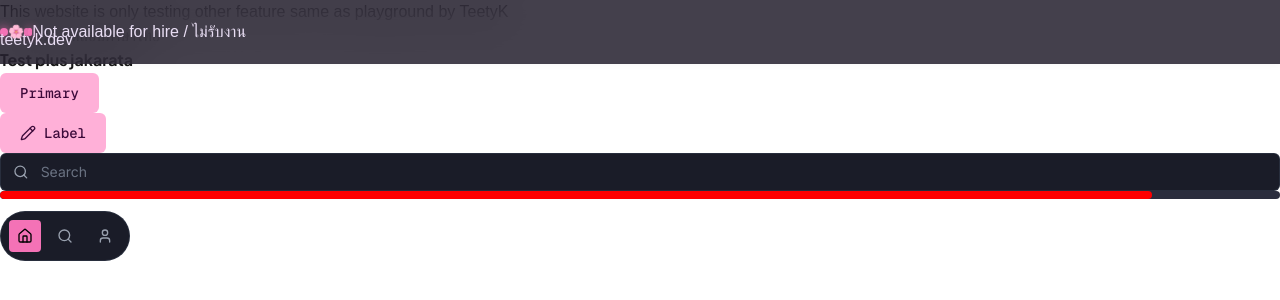
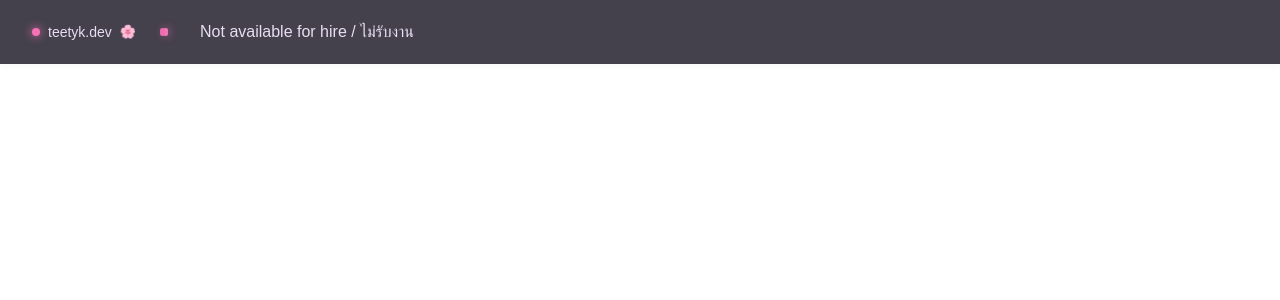
Before and after one commit to TeetyK/TeetyK.github.io, a Next.js app: page / in a window 1280 px wide. Shown: the top 300 px of the page. Built offline with nearby package versions, Linux system fonts and the light colour scheme; a web font is replaced by a local one.

Commit message:
add: adjust design website take2#

```diff
--- a/app/globals.css
+++ b/app/globals.css
@@ -10,6 +10,14 @@
   --surface: #161120;
   --on-surface: #e9def4;
   --surface-container : #221d2c;
+  --on-primary-container : #6d0047;
+  --primary-container : #f472b6;
+  --on-error-container :#ffdad6;
+  --on-secondary-fixed :#3b0613;
+  --on-tertiary : #00354a;
+  --surface-variant : #383242;
+  --color-inverse-primary : #a43073;
+  --error : #ffb4ab;
 }
 
 @theme inline {
@@ -30,7 +38,30 @@
   --text-body-sm: 13px;
   --text-body-sm--line-height: 20px;
   --text-body-sm--font-weight: 400;
+  --text-body-md: 15px;
+  --text-body-md--line-height:24px;
+  --text-body-md--font-weight: 400;
+  --text-label-code: 14px;
+  --text-label-code--line-height : 22px;
+  --text-label-code--font-weight:500;
   --color-surface-container : var(--surface-container);
+  --font-on-primary-container : var(--on-primary-container);
+  --font-primary-container : var(--primary-container);
+  --color-on-error-container : var(--on-error-container);
+  --color-on-secondary-fixed : var(--on-secondary-fixed);
+  --color-on-tertiary : var(--on-tertiary);
+  --color-surface-variant : var(--surface-variant);
+  --color-inverse-primary : var(--inverse-primary);
+  --color-error : var(--error);
+  --spacing-gutter-mobile : 1rem;
+  --spacing-space-xl : 2.5rem;
+  --spacing-space-md : 1rem;
+  --spacing-space-xs : 2rem;
+  --spacing-margin : 2rem;
+  --spacing-space-lg : 1.5rem;
+  --spacing-gutter : 1.5rem;
+  --spacing-margin-mobile : 1rem;
+  --spacing-space-sm : 0.5rem;
 }
 
 @media (prefers-color-scheme: dark) {
--- a/app/header.tsx
+++ b/app/header.tsx
@@ -6,12 +6,13 @@ export default function Header(){
             <div className="h-16 max-w-7xl mx-auto px-margin flex items-center justify-between gap-space-md">
                 <div className="flex items-center gap-space-md">
                     <a href="#"
-                    className="flex items-center gap-space-xs font-nerd text-on-surface hover:text-primary transition-colors"
+                    className="flex items-center gap-space-sm text-label-code font-nerd text-on-surface hover:text-primary transition-colors"
                     data-path="overview">
-                        <span className="w-2 h-2 rounded-full bg-primary shadow-[0_0_10px_#f472b6]">teetyk.dev</span>
+                        <span className="w-2 h-2 rounded-full bg-primary shadow-[0_0_10px_#f472b6]"></span>
+                        <span>teetyk.dev</span>
                         <span className="text-primary text-body-sm">🌸</span>
                     </a>
-                    <div className="hidden xl:flex items-center gap-space-sx px-space-sm py-space-xs rounded-full bg-surface-container-low">
+                    <div className="hidden xl:flex items-center gap-space-xs px-space-sm py-space-xs rounded-full bg-surface-container-low">
                         <span className="relative flex h-2 w-2">
                             <span className="animate-ping absolute inline-flex h-full w-full rounded-full bg-primary opacity-75"></span>
                             <span className="relative inline-flex rounded-full h-2 w-2 bg-primary opacity-75"></span>
--- a/app/layout.tsx
+++ b/app/layout.tsx
@@ -45,7 +45,7 @@ export default function RootLayout({
       lang="en"
       className={`${geistSans.variable} ${geistMono.variable} ${nerdFont.variable} ${inter.variable} ${thaiFont.variable} ${plus_jakarta_sans.variable} h-full antialiased`}
     >
-      <body className="min-h-full flex flex-col">{children}</body>
+      <body className="bg-background font-body-md antialiased selection:bg-primary-container selection:text-on-primary-container">{children}</body>
     </html>
   );
 }
--- a/app/page.tsx
+++ b/app/page.tsx
@@ -9,14 +9,14 @@ export default function Home() {
   return (
     <div>
       <Header />
-      <footer>
+      {/* <footer>
         <Test />
         <Button variant="primary">Primary</Button>
         <Button variant="primary" icon={Pencil}>Label</Button>
         <SearchBar />
         <ProgressBar color="red" percent={90} />
         <PillNav />
-      </footer>
+      </footer> */}
     </div>
   );
 }
```
